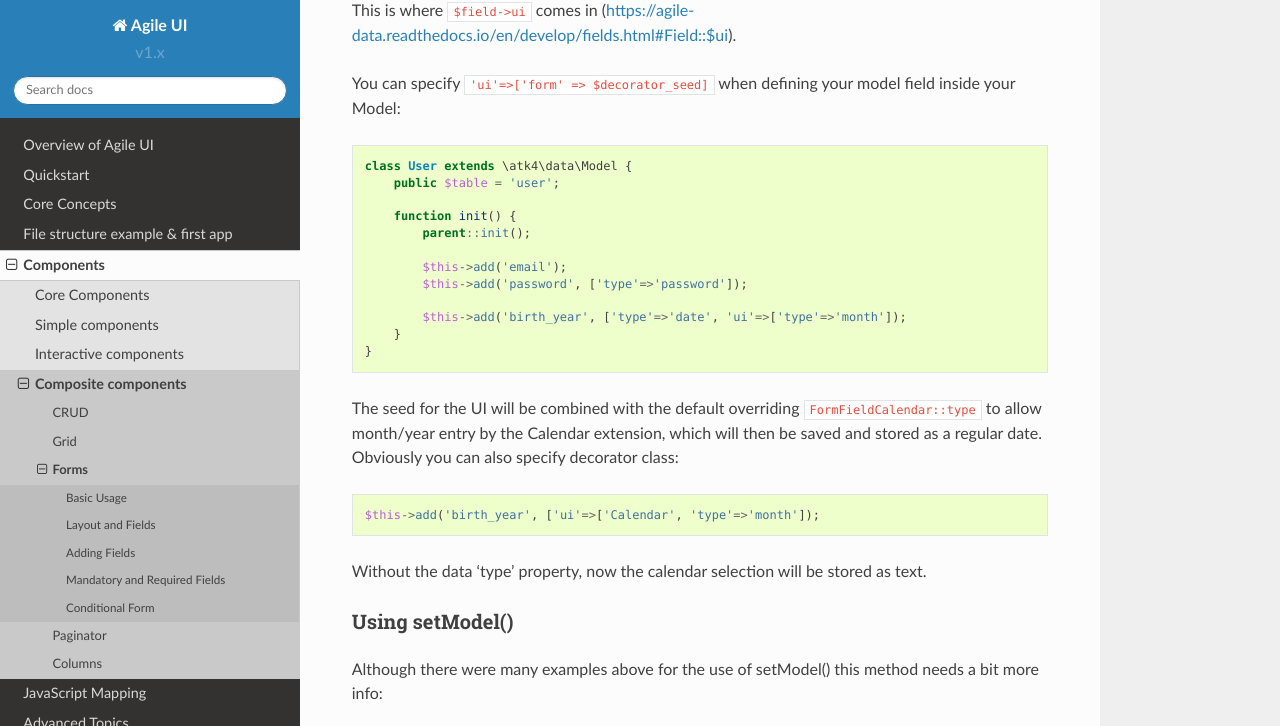
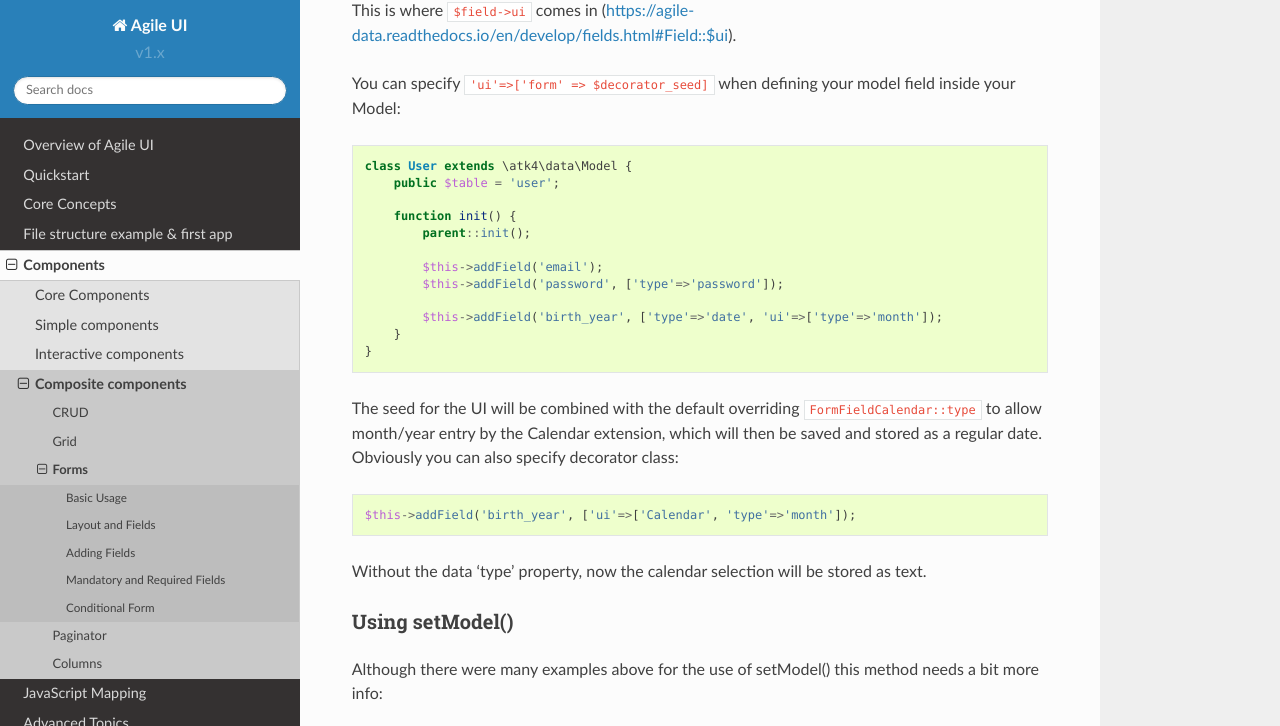
Before and after one commit to atk4/ui, a Sphinx documentation site: the page built from docs/form.rst, in a window 1280 px wide and 900 px high, scrolled down 8594 px, cut to the strip 0-726 px from the top of the window. Built offline with Sphinx 7.4.7 and the Read the Docs theme 2.0.0, drawn with Linux system fonts in a browser that asks for light colours; pages that are not in the unit, such as notebooks, are missing from menus; cross-references to code outside the pages are shown as plain code.

Commit message:
Fix typo in form.rst

```diff
--- a/docs/form.rst
+++ b/docs/form.rst
@@ -355,10 +355,10 @@ You can specify ``'ui'=>['form' => $decorator_seed]`` when defining your model f
         function init() {
             parent::init();
 
-            $this->add('email');
-            $this->add('password', ['type'=>'password']);
+            $this->addField('email');
+            $this->addField('password', ['type'=>'password']);
 
-            $this->add('birth_year', ['type'=>'date', 'ui'=>['type'=>'month']);
+            $this->addField('birth_year', ['type'=>'date', 'ui'=>['type'=>'month']);
         }
     }
 
@@ -366,7 +366,7 @@ The seed for the UI will be combined with the default overriding :php:attr:`Form
 to allow month/year entry by the Calendar extension, which will then be saved and
 stored as a regular date. Obviously you can also specify decorator class::
 
-    $this->add('birth_year', ['ui'=>['Calendar', 'type'=>'month']);
+    $this->addField('birth_year', ['ui'=>['Calendar', 'type'=>'month']);
 
 Without the data 'type' property, now the calendar selection will be stored as text.
 
```
